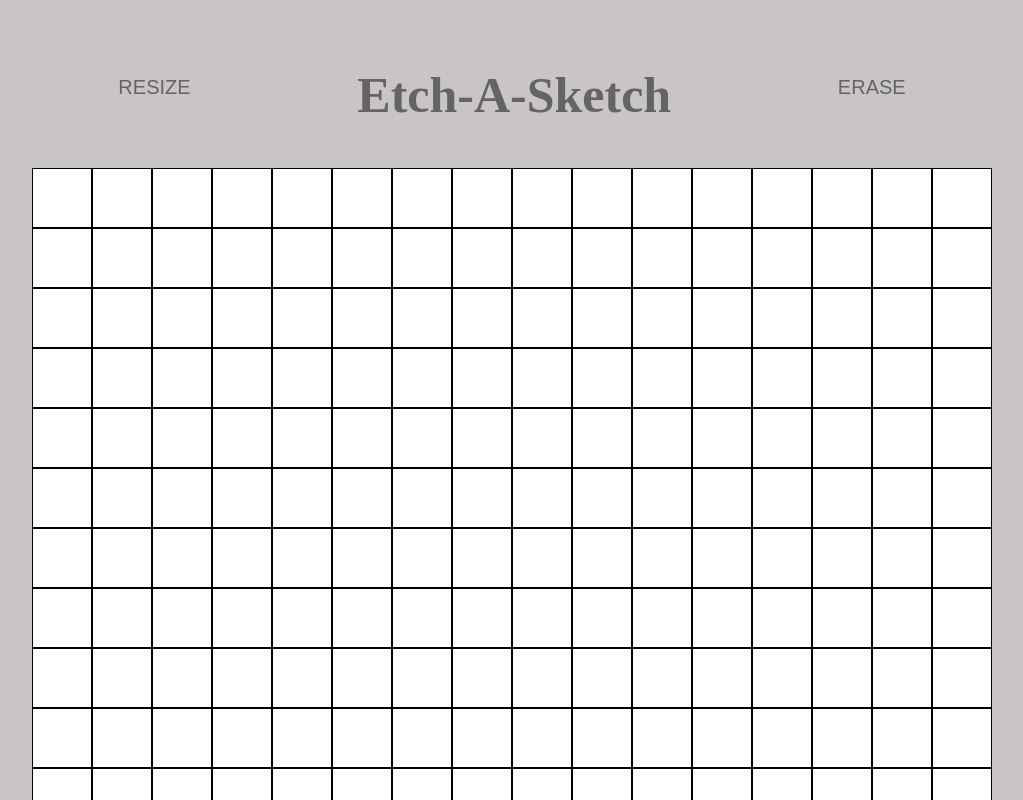
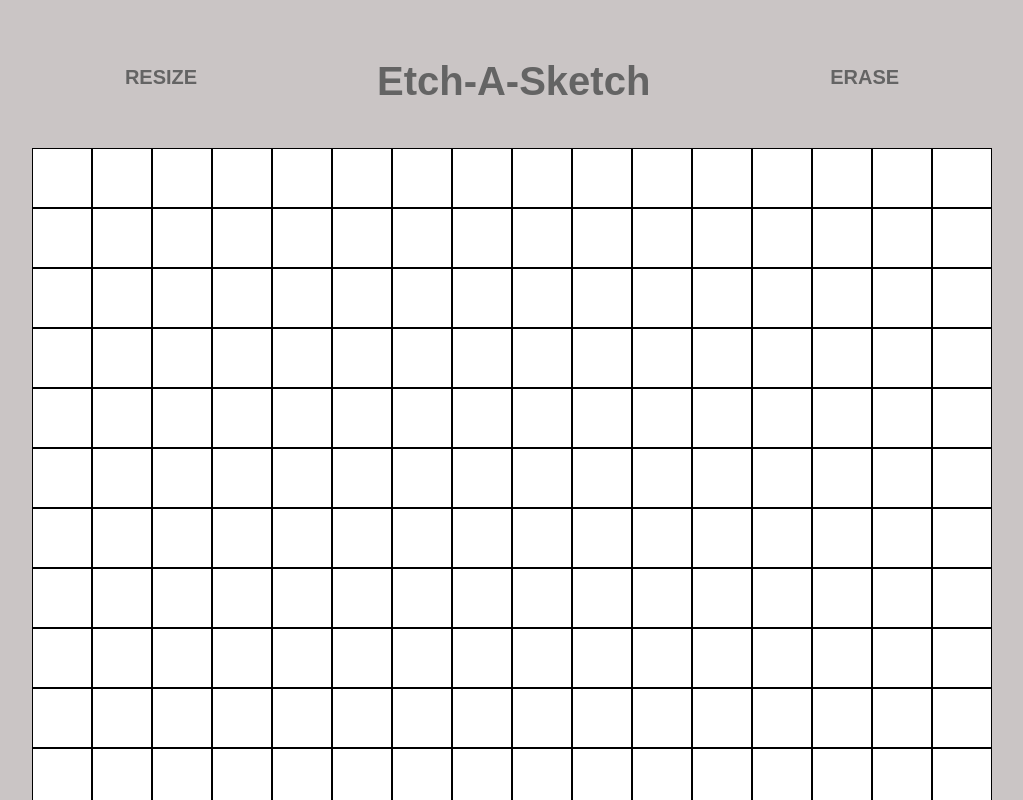
Before and after one commit to aryankondapalli/etch-a-sketch, a plain HTML site: page index.html in a window 1280 px wide. Shown: the top 800 px of the page, without its empty margins (128-1151 px from the left). Drawn offline with Linux system fonts and the light colour scheme.

Commit message:
Change fonts

```diff
--- a/style.css
+++ b/style.css
@@ -1,4 +1,5 @@
 body{
+    font-family: Arial, Helvetica, sans-serif;
     background-color: rgb(202, 197, 197);
     display: flex;
     flex-direction: column;
@@ -8,7 +9,8 @@
 h1{
     margin-bottom: 20px;
     color: rgb(100,100,100);
-    font-size: 50px;
+    font-size: 40px;
+    font-weight: bolder;
 }
 
 .grid-container{
@@ -36,6 +38,7 @@
     border: none;
     color: rgb(100,100,100);
     font-size: 20px;
+    font-weight: 600;
 }
 
 button:hover{
```
